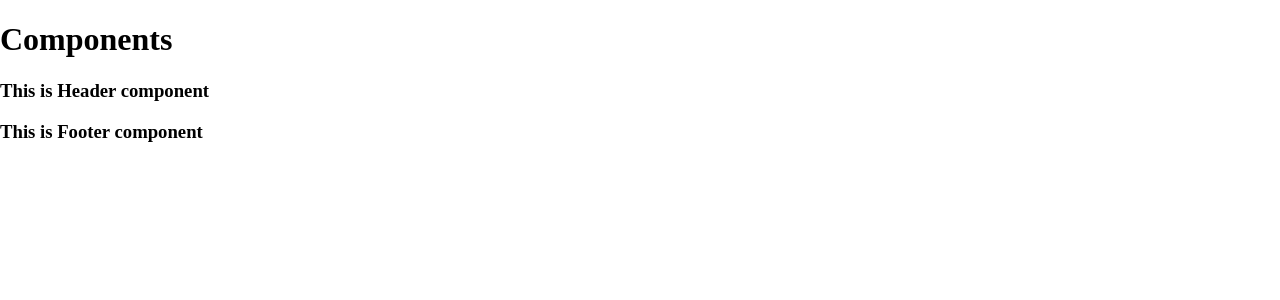
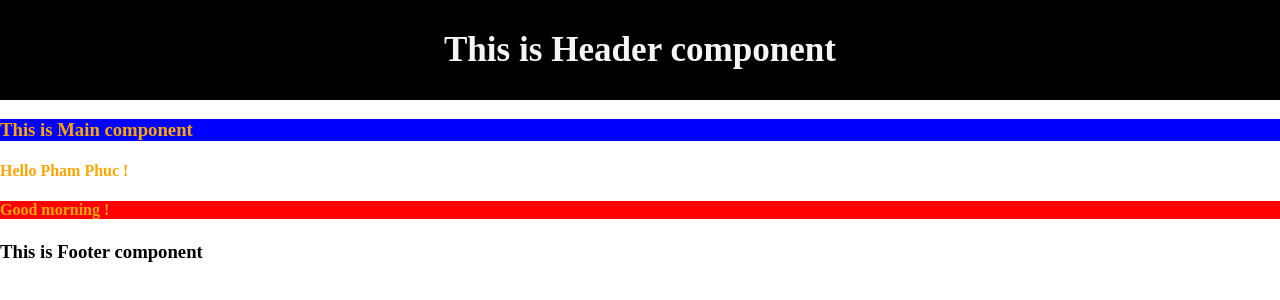
Before and after one commit to ArthurWalker/Review-ReactJS, a React (Create React App) app in the folder review-reactjs/: page / in a window 1280 px wide. Shown: the top 300 px of the page. Built offline with nearby package versions, Linux system fonts and the light colour scheme.

Commit message:
Playing with functions, css, style

```diff
--- a/review-reactjs/src/components/App.js
+++ b/review-reactjs/src/components/App.js
@@ -1,13 +1,20 @@
 import React from 'react';
 import Header from './sub_components/Header.js';
-import Footer from './sub_components/Footer.js';
+import Footer from './sub_components/Footer';
+import Main from './sub_components/Main';
 
+//NOTE:
+// We are using EX6 syntax to write the code instead of Javascript
+
+// These 2 ways of writing are similar
+// const App = () =>
 function App() {
   // Cant return more than 1 elements in a return function
   return (
+    // Using classname to access DOM. For example: document.getElementById('something').className+='new-class'
     <div className="App">
-      <h1>Components</h1>
       <Header/>
+      <Main/>
       <Footer/>
     </div>
   );
--- a/review-reactjs/src/components/sub_components/Footer.js
+++ b/review-reactjs/src/components/sub_components/Footer.js
@@ -2,9 +2,9 @@ import React from 'react';
 
 function Footer(){
     return(
-        <div className='Footer'>
+        <footer className='Footer'>
             <h3>This is Footer component</h3>
-        </div>
+        </footer>
     );
 }
 
--- a/review-reactjs/src/components/sub_components/Header.js
+++ b/review-reactjs/src/components/sub_components/Header.js
@@ -1,10 +1,11 @@
 import React from 'react';
+import './../../css/header.css';
 
 function Header(){
-    return (
-        <div className='Header'>
+    return(
+        <header className='Header'>
             <h3>This is Header component</h3>
-        </div>
+        </header>
     );
 }
 
--- /dev/null
+++ b/review-reactjs/src/components/sub_components/Main.js
@@ -0,0 +1,41 @@
+import React from 'react';
+import './../../css/main.css'
+
+function decide_time(hours){
+    let timeOfDay
+    if (hours < 12){
+        timeOfDay = 'morning'
+    }
+    else if (hours > 12 && hours < 17){
+        timeOfDay = 'afternoon'
+    }
+    else {
+        timeOfDay =' evening'
+    }
+    return timeOfDay
+}
+
+function Main(){
+    const firstName ='Pham'
+    const lastName='Phuc'
+    const date = new Date()
+    const hours = date.getHours()
+
+    let timeOfDay= decide_time(hours)
+
+    const style2 = {
+        // Instead of background-color in css, we must convert '-' to the capital letter of the letter behind '-' in React
+        backgroundColor:'blue',
+    }
+
+    return (
+        <main className='Main'>
+            <h3 style={style2}>This is Main component</h3>
+            <h4>Hello {firstName +" "+ lastName} !</h4>
+            <h4 style={{backgroundColor:'red'}}>Good {timeOfDay} !</h4>
+        </main>
+    );
+
+}
+
+export default Main;
--- /dev/null
+++ b/review-reactjs/src/css/header.css
@@ -0,0 +1,11 @@
+header{
+    height: 100px;
+    background-color: black;
+    color: whitesmoke;
+    margin-bottom: 15px;
+    text-align: center;
+    font-size: 30px;
+    display: flex;
+    justify-content: center;
+    align-items: center;
+}
--- /dev/null
+++ b/review-reactjs/src/css/main.css
@@ -0,0 +1,3 @@
+.Main {
+    color: orange;
+}
--- a/review-reactjs/src/css/index.css
+++ b/review-reactjs/src/css/style.css
@@ -1,5 +1,4 @@
 body {
   margin: 0;
-  padding: 0;
 
 }
--- a/review-reactjs/src/index.js
+++ b/review-reactjs/src/index.js
@@ -1,7 +1,7 @@
 import React from 'react';
 // ReactDom is used to render components into Virtual Dom which makes React web app runs faster
 import ReactDOM from 'react-dom';
-import './css/index.css';
+import './css/style.css';
 import * as serviceWorker from './serviceWorker';
 // The main component contains all other components
 import App from './components/App';
@@ -9,7 +9,8 @@ import App from './components/App';
 // ReactDom.render will take component <App/> and put into the element root tag from index.html
 // The first parameter in ReactDom.render accepts only 1 element so all of actions will happen inside <App />
 // The second parameter in ReactDom.render accepts only 1 element
-// The tag which has the first capital letter will stand for components while lowercase letter stands for an element
+// The tag which has the first capital letter will stand for components => Component element
+// while lowercase letter stands for an element => React element (html element)
 ReactDOM.render(<App />, document.getElementById('root'));
 
 // If you want your app to work offline and load faster, you can change
```
